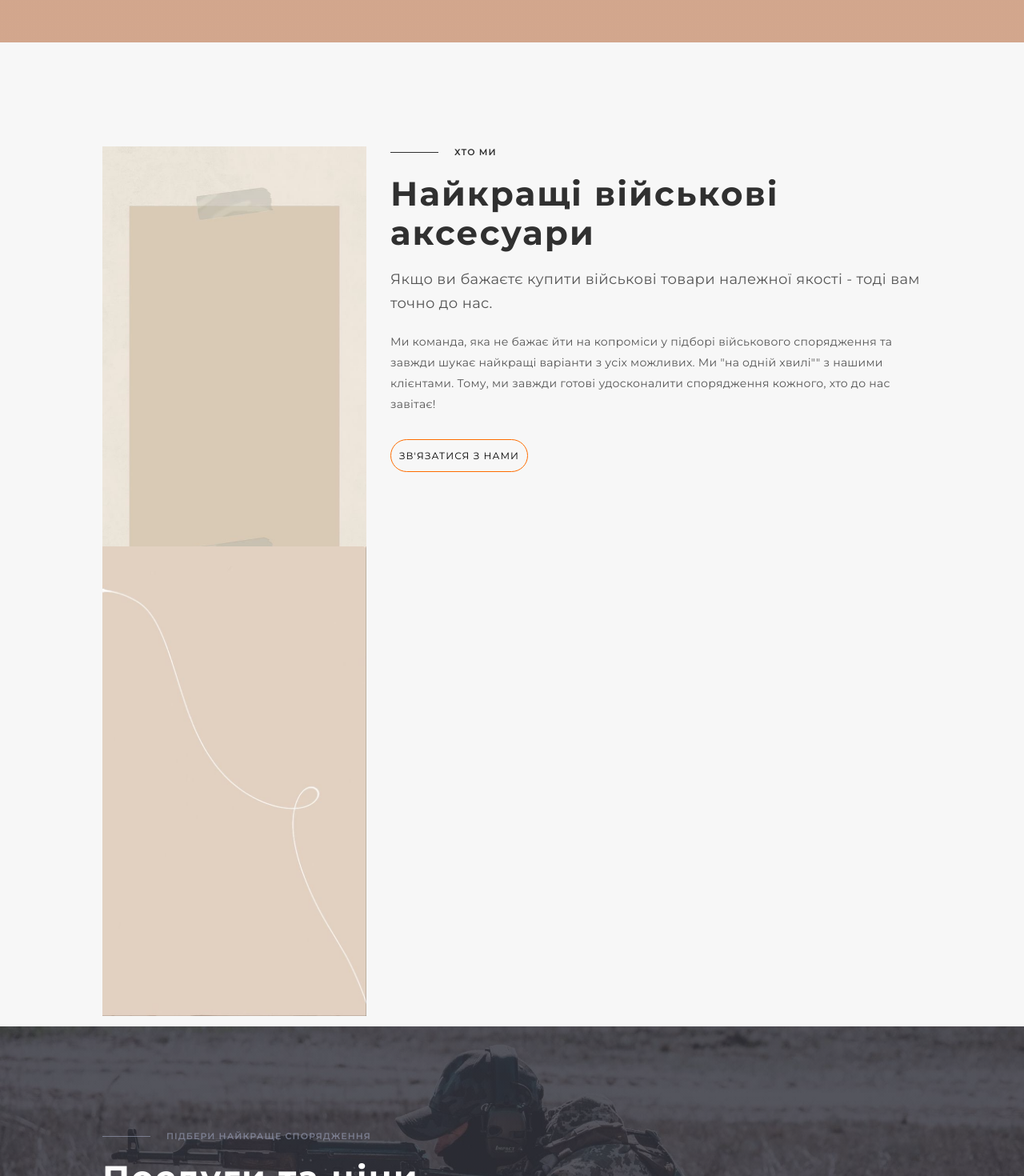
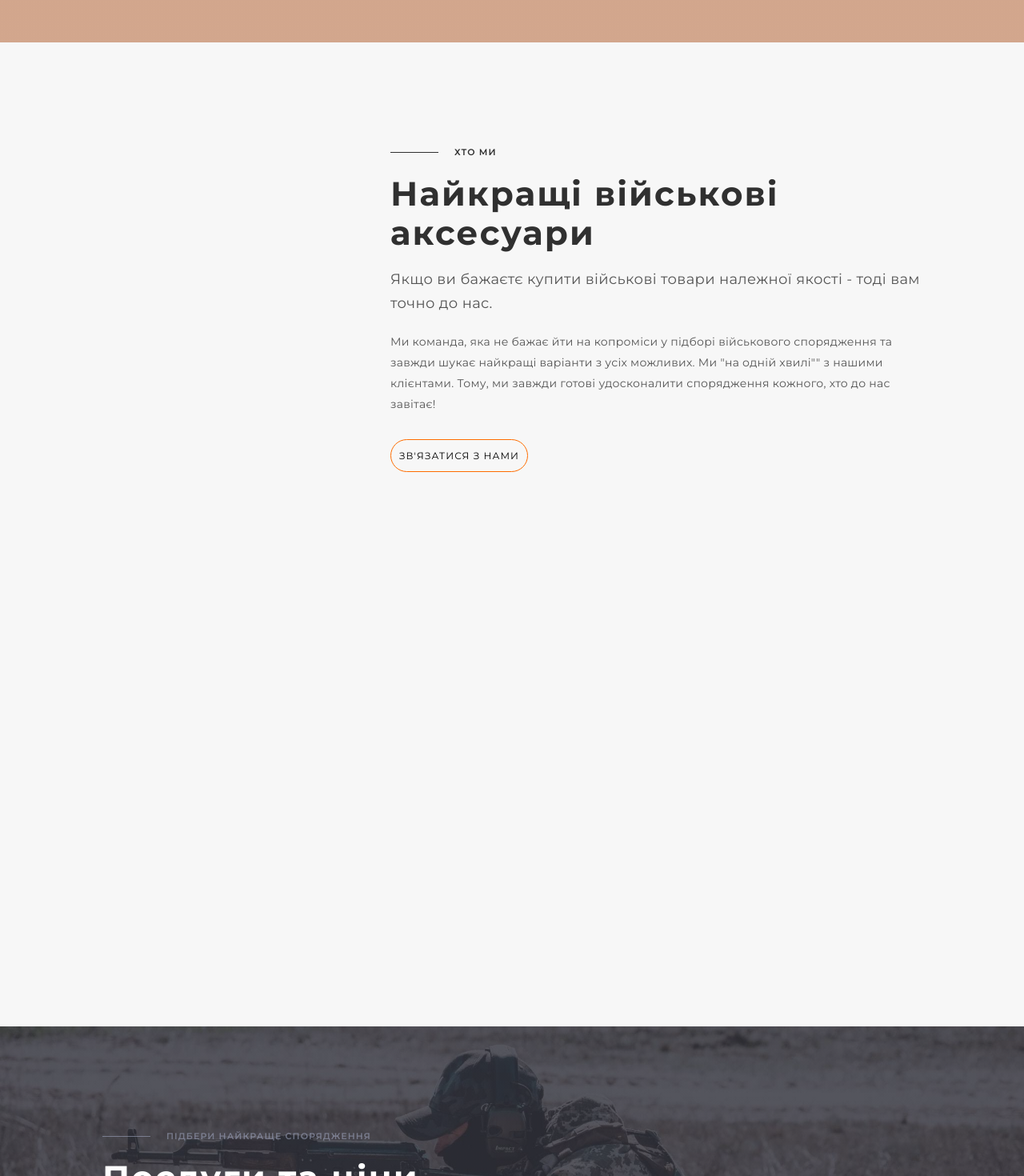
Before and after one commit to TheMainOne/FeelTheWarm, a React (Create React App) app: page / in a window 1280 px wide. Shown: the part 607-2077 px from the top of the page at 80% size. Built offline with nearby package versions, Linux system fonts and the light colour scheme.

Commit message:
some imporoves

```diff
--- a/src/components/About/About.jsx
+++ b/src/components/About/About.jsx
@@ -10,8 +10,8 @@ import {
   AboutSectionImageList,
   AboutSectionWrapper,
 } from "./About.styled";
-import img1 from "../../images/about_us/img1.JPG";
-import img2 from "../../images/about_us/img2.JPG";
+// import img1 from "../../images/about_us/img1.JPG";
+// import img2 from "../../images/about_us/img2.JPG";
 
 export const AboutSection = () => {
   return (
@@ -20,10 +20,10 @@ export const AboutSection = () => {
         <AboutSectionWrapper>
           <AboutSectionImageList>
             <AboutSectionImageItem>
-              <img src={img1} alt="cute_image" />
+              {/* <img src={img1} alt="cute_image" /> */}
             </AboutSectionImageItem>
             <AboutSectionImageItem>
-              <img src={img2} alt="cute_image" />
+              {/* <img src={img2} alt="cute_image" /> */}
             </AboutSectionImageItem>
           </AboutSectionImageList>
           <div>
```
